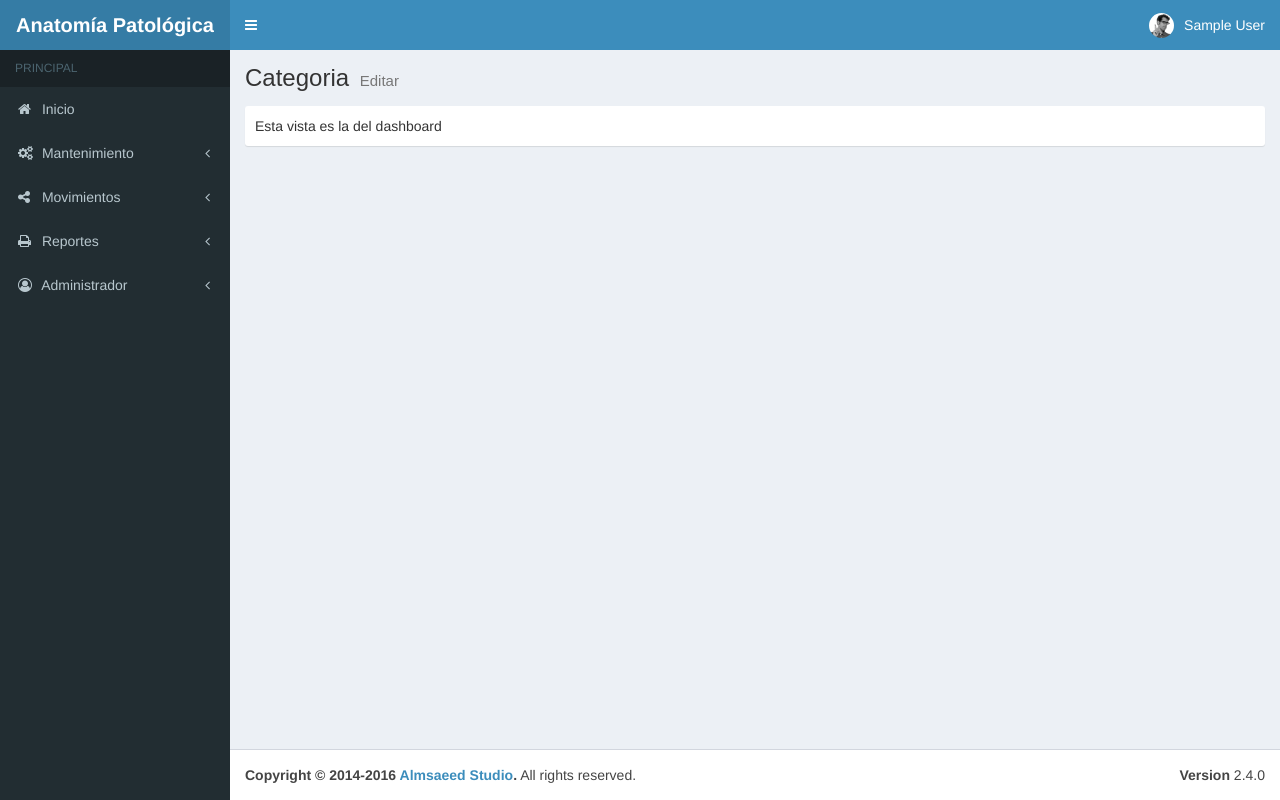
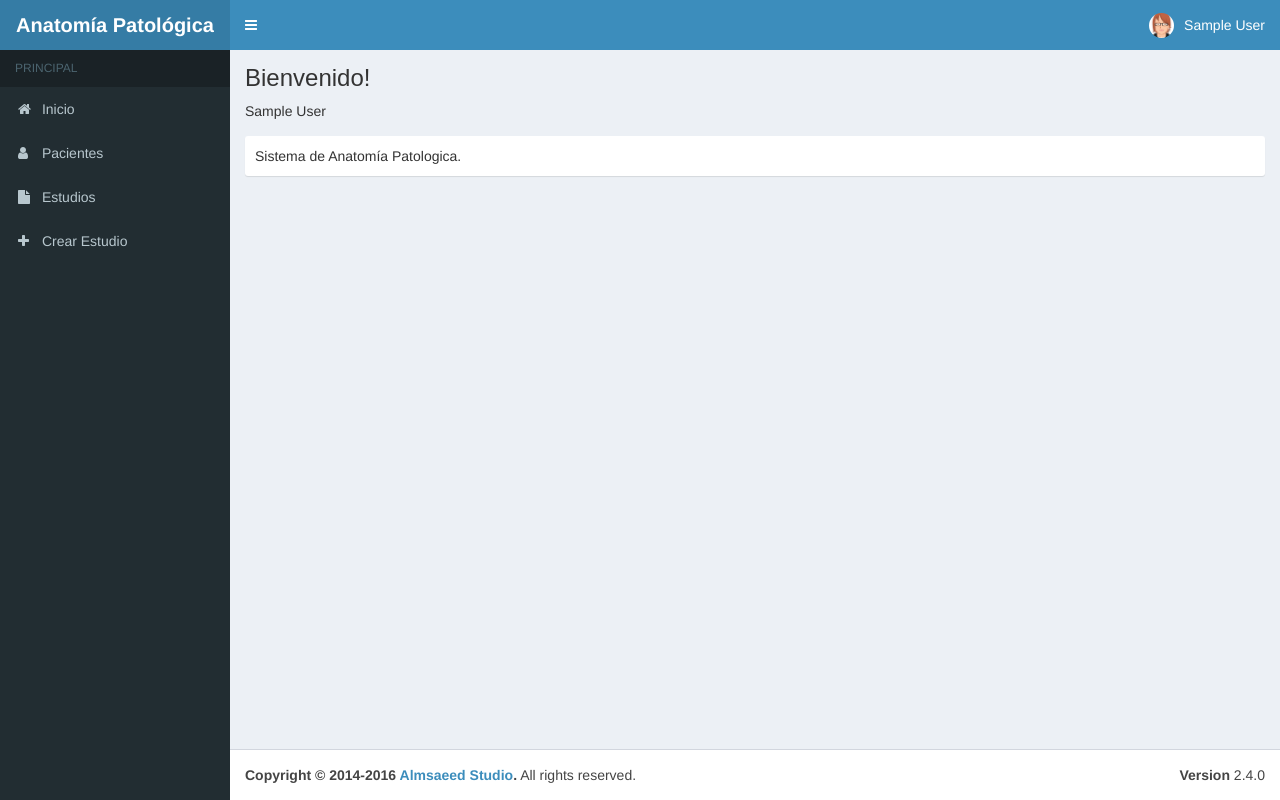
Before and after one commit to JuanCarlosCharparin/Anatomia-Codeigniter, a CodeIgniter app: page /codeigniter/index.php/dashboard/index in a window 1280 px wide. Run offline with CodeIgniter, Linux system fonts and the light colour scheme; the visitor is signed in with stand-in values (Sample User, id 1); some libraries are stand-ins or nearby versions.

Commit message:
Agregamos roles y permisos a cada usuario

```diff
--- a/application/views/admin/dashboard.php
+++ b/application/views/admin/dashboard.php
@@ -5,16 +5,19 @@
             <!-- Content Header (Page header) -->
             <section class="content-header">
                 <h1>
-                Categoria
-                <small>Editar</small>
+                Bienvenido!
+
                 </h1>
+
+                <p></p>
+                <span class="hidden-xs"><?php echo $this->session->userdata('nombre'); ?></span>
             </section>
             <!-- Main content -->
             <section class="content">
                 <!-- Default box -->
                 <div class="box box-solid">
                     <div class="box-body">
-                    Esta vista es la del dashboard
+                    Sistema de Anatomía Patologica.
                     </div>
                     <!-- /.box-body -->
                 </div>
--- a/application/views/layouts/aside.php
+++ b/application/views/layouts/aside.php
@@ -8,26 +8,35 @@
         <ul class="sidebar-menu" data-widget="tree">
             <li class="header">PRINCIPAL</li>
             <li>
-                        <a href="../widgets.html">
+                <a href="<?php echo base_url();?>mantenimiento/Home">
                     <i class="fa fa-home"></i> <span>Inicio</span>
                 </a>
             </li>
-                    <li class="treeview">
-                        <a href="#">
-                            <i class="fa fa-cogs"></i> <span>Mantenimiento</span>
-                            <span class="pull-right-container">
-                                <i class="fa fa-angle-left pull-right"></i>
-                            </span>
+            <?php if ($this->session->userdata('rol') == 1 || $this->session->userdata('rol') == 3): ?>
+                <!-- Mostrar solo para SuperAdmin, Creador -->
+                <li>
+                    <a href="<?php echo base_url();?>mantenimiento/Pacientes">
+                        <i class="fa fa-user"></i> Pacientes
                     </a>
-                        <ul class="treeview-menu">
-                            <li><a href="<?php echo base_url();?>mantenimiento/Categorias"><i class="fa fa-circle-o"></i> Categorias</a></li>
-                            <li><a href="<?php echo base_url();?>mantenimiento/Pacientes"><i class="fa fa-circle-o"></i> Pacientes</a></li>
-                            <li><a href="<?php echo base_url();?>mantenimiento/Estudios"><i class="fa fa-circle-o"></i> Estudios</a></li>
-                            <li><a href="<?php echo base_url();?>mantenimiento/Empleados"><i class="fa fa-circle-o"></i> Empleados</a></li>
-                            <li><a href="<?php echo base_url();?>mantenimiento/CrearEstudio"><i class="fa fa-circle-o"></i> Crear Estudio</a></li>
-                        </ul>
                 </li>
-                    <li class="treeview">
+            <?php endif; ?>
+            <?php if ($this->session->userdata('rol') == 1 || $this->session->userdata('rol') == 2): ?>
+                <!-- Mostrar solo para SuperAdmin y Admin -->
+                <li>
+                    <a href="<?php echo base_url();?>mantenimiento/Estudios">
+                        <i class="fa fa-file"></i> Estudios
+                    </a>
+                </li>
+            <?php endif; ?>
+            <?php if ($this->session->userdata('rol') == 1 || $this->session->userdata('rol') == 3): ?>
+                <!-- Mostrar solo para SuperAdmin y Creador -->
+                <li>
+                    <a href="<?php echo base_url();?>mantenimiento/CrearEstudio">
+                        <i class="fa fa-plus"></i> Crear Estudio
+                    </a>
+                </li>
+            <?php endif; ?>
+            <!--li class="treeview">
                 <a href="#">
                     <i class="fa fa-share-alt"></i> <span>Movimientos</span>
                     <span class="pull-right-container">
@@ -65,7 +74,7 @@
                     <li><a href="../../index.html"><i class="fa fa-circle-o"></i> Usuarios</a></li>
                 </ul>
             </li>
-                </ul>
+        </ul>-->
     </section>
     <!-- /.sidebar -->
 </aside>
--- a/application/views/layouts/header.php
+++ b/application/views/layouts/header.php
@@ -46,7 +46,7 @@
                         <!-- User Account: style can be found in dropdown.less -->
                         <li class="dropdown user user-menu">
                             <a href="#" class="dropdown-toggle" data-toggle="dropdown">
-                                <img src="<?php echo base_url()?>assets/template/dist/img/user2-160x160.jpg" class="user-image" alt="User Image">
+                                <img src="<?php echo base_url()?>assets/template/dist/img/avatar3.png" class="user-image" alt="User Image">
                                 <span class="hidden-xs"><?php echo $this->session->userdata('nombre'); ?></span>
 
                             </a>
```
Also changed, not shown: application/controllers/mantenimiento/Categorias.php (deleted, +0 -21 lines), application/controllers/mantenimiento/Home.php (added, +17 -0 lines), application/models/Categorias_model.php (deleted, +0 -12 lines). Lines whose indentation alone changed are shown as unchanged.
